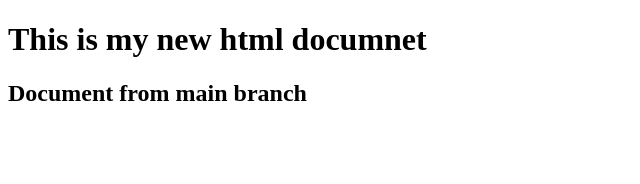
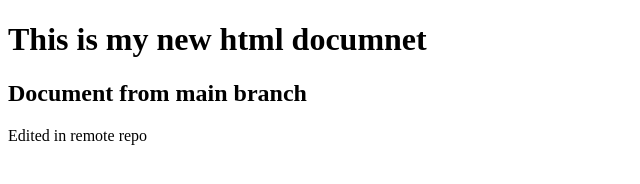
Before and after one commit to vaibhav-rm/newrepo, a plain HTML site: page index.html in a window 1280 px wide. Shown: the whole page, without its empty margins (0-640 px from the left). Drawn offline with Linux system fonts and the light colour scheme.

Commit message:
Update index.html

```diff
--- a/index.html
+++ b/index.html
@@ -8,5 +8,6 @@
 <body>
     <h1>This is my new html documnet</h1>
     <h2>Document from main branch</h2>
+    Edited in remote repo
 </body>
 </html>
```
